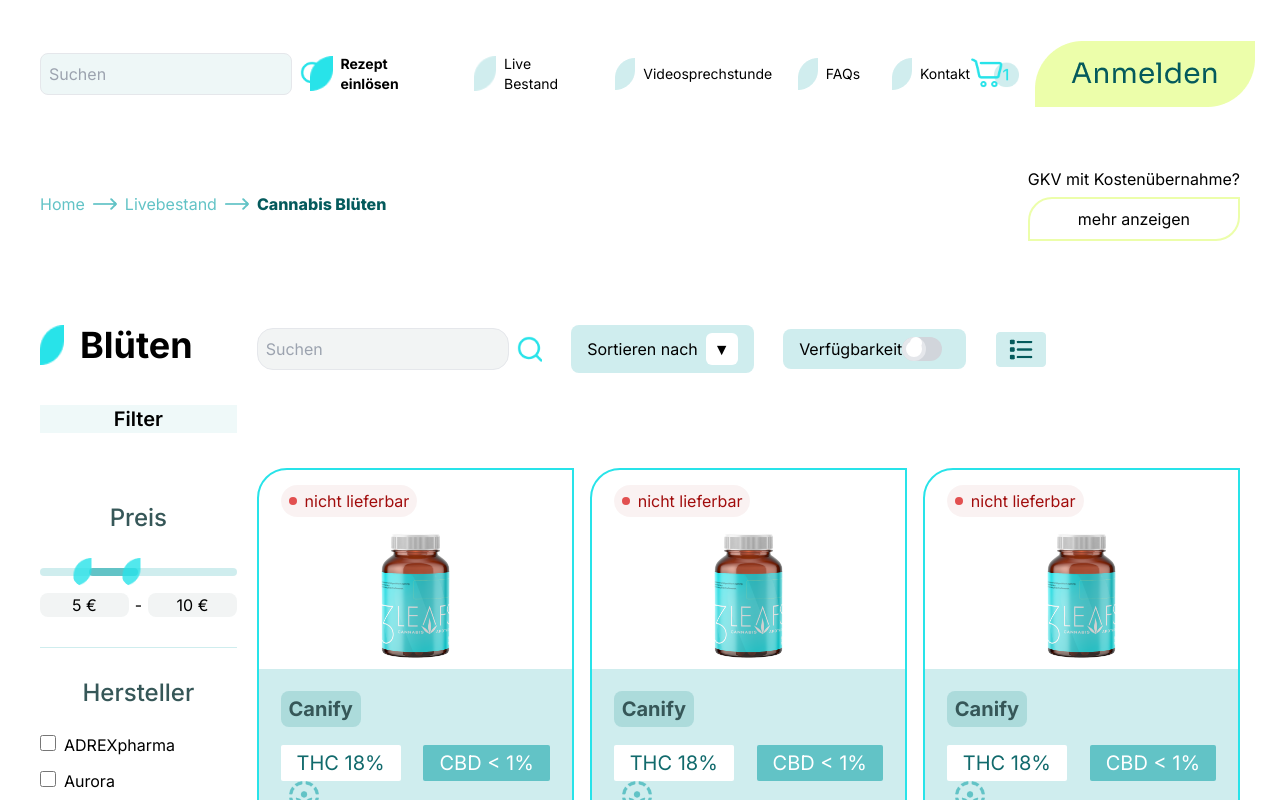
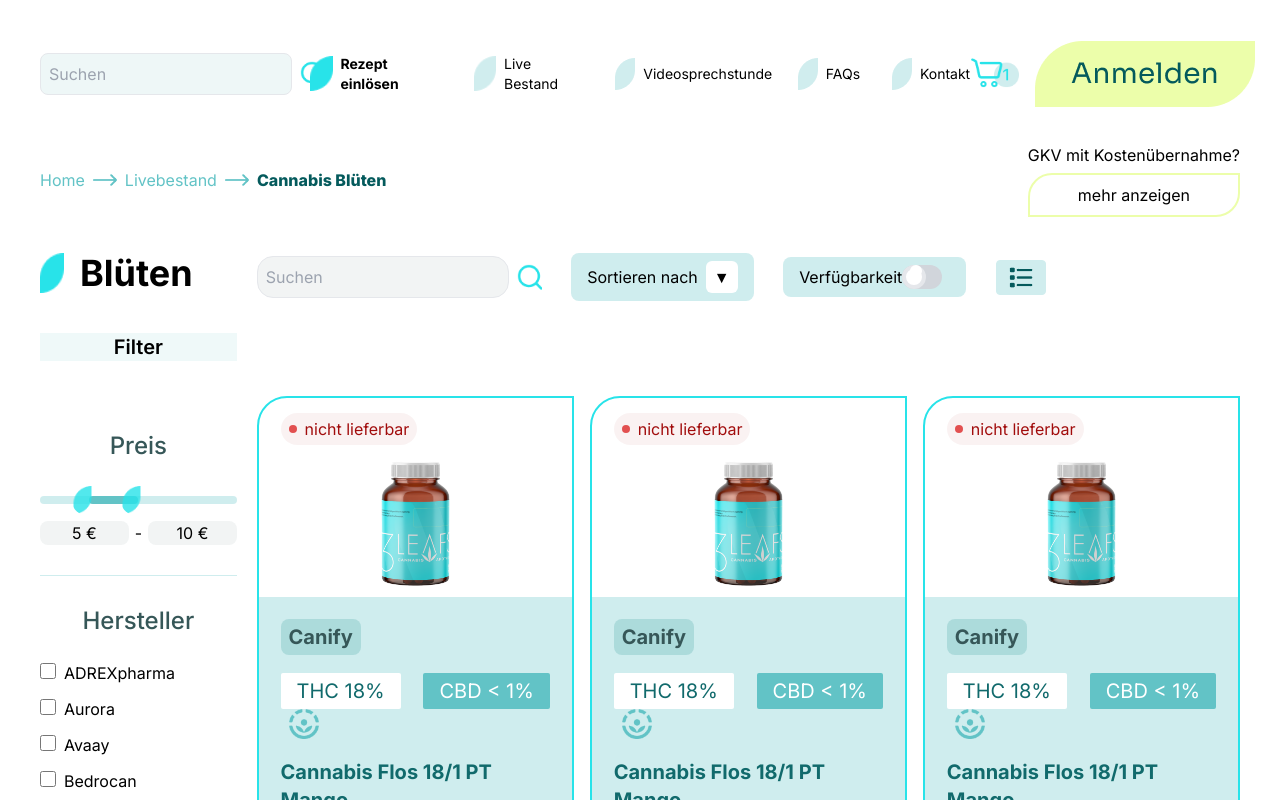
Before and after one commit to kaustubhduse/medicine, a Next.js app: page / in a window 1280 px wide. Shown: the top 800 px of the page. Built offline with nearby package versions, Linux system fonts and the light colour scheme.

Commit message:
Align breadcrumb arrows with headings and adjust layout

```diff
--- a/src/app/components/LeftSide.js
+++ b/src/app/components/LeftSide.js
@@ -9,7 +9,7 @@
   // State to manage the slider values
 
   return (
-    <div className="md:w-[20%] w-[40%] mt-[7%]">
+    <div className="md:w-[20%] w-[40%]">
       <div className="flex space-x-4">
         <Image
           width={25}
--- a/src/app/components/RightSide.js
+++ b/src/app/components/RightSide.js
@@ -4,7 +4,7 @@
 
 function RightSide() {
   return (
-    <div className="mt-[7%] w-[100%]">
+    <div className=" w-[100%]">
       <div className="flex flex-col md:flex-row items-center space-y-4 md:space-y-0 md:space-x-[3%]">
         <div className="flex items-center w-full md:w-auto">
           <input
--- a/src/app/page.js
+++ b/src/app/page.js
@@ -12,7 +12,7 @@
     <div className="min-h-screen flex flex-col">
       <div className="p-5 md:p-10 flex-1">
         <Navbar />
-        <div className=" md:justify-between md:flex mt-[5%]">
+        <div className=" md:justify-between md:flex mt-[3%]">
           <div className="flex items-center space-x-2 ">
             <h1 className="text-[rgba(98,195,198,1)]">Home</h1>
             <Image
@@ -43,7 +43,7 @@
           </div>
         </div>
 
-        <div className="flex mt-[0%]">
+        <div className="flex md:mt-[3%] mt-[7%]">
           <LeftSide />
           <div className="ml-5"></div>
           <RightSide />
```
